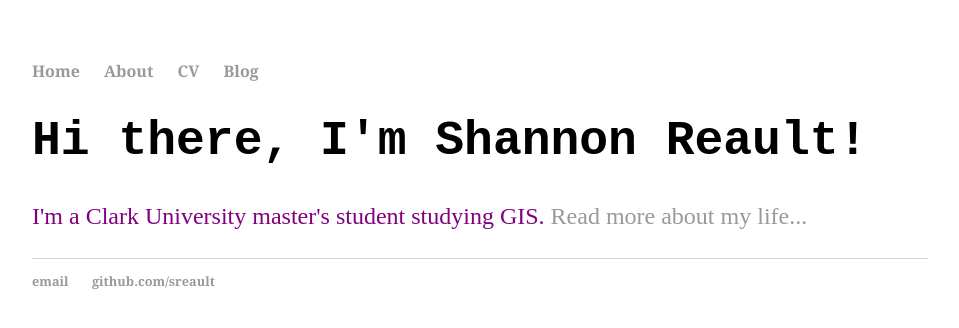
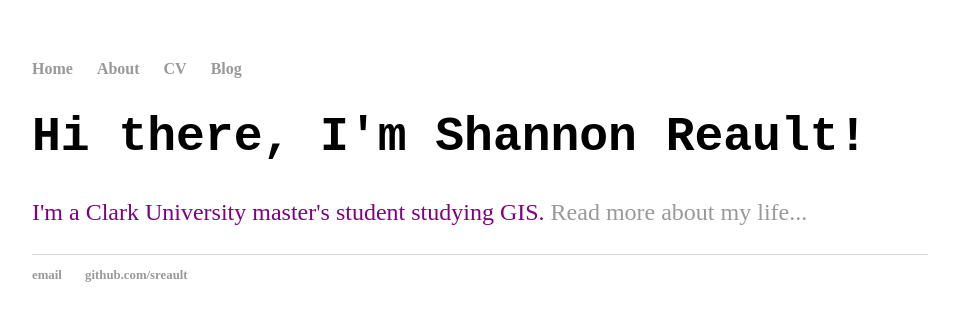
Before and after one commit to sreault/sreault.github.io, a Jekyll site: the page built from index.html, in a window 1280 px wide. Shown: the top 328 px of the page, without its empty margins (160-1119 px from the left). Built offline with Jekyll 4.4.1, drawn with Linux system fonts in a browser that asks for light colours.

Commit message:
Update main.css

```diff
--- a/css/main.css
+++ b/css/main.css
@@ -3,7 +3,7 @@ body {
     width: 70%;
 }
 nav ul, footer ul {
-    font-family:'Georgia', 'Arial', 'Sans-Serif';
+    font-family: "Times New Roman", Times, serif;
     padding: 0px;
     list-style: none;
     font-weight: bold;
```
